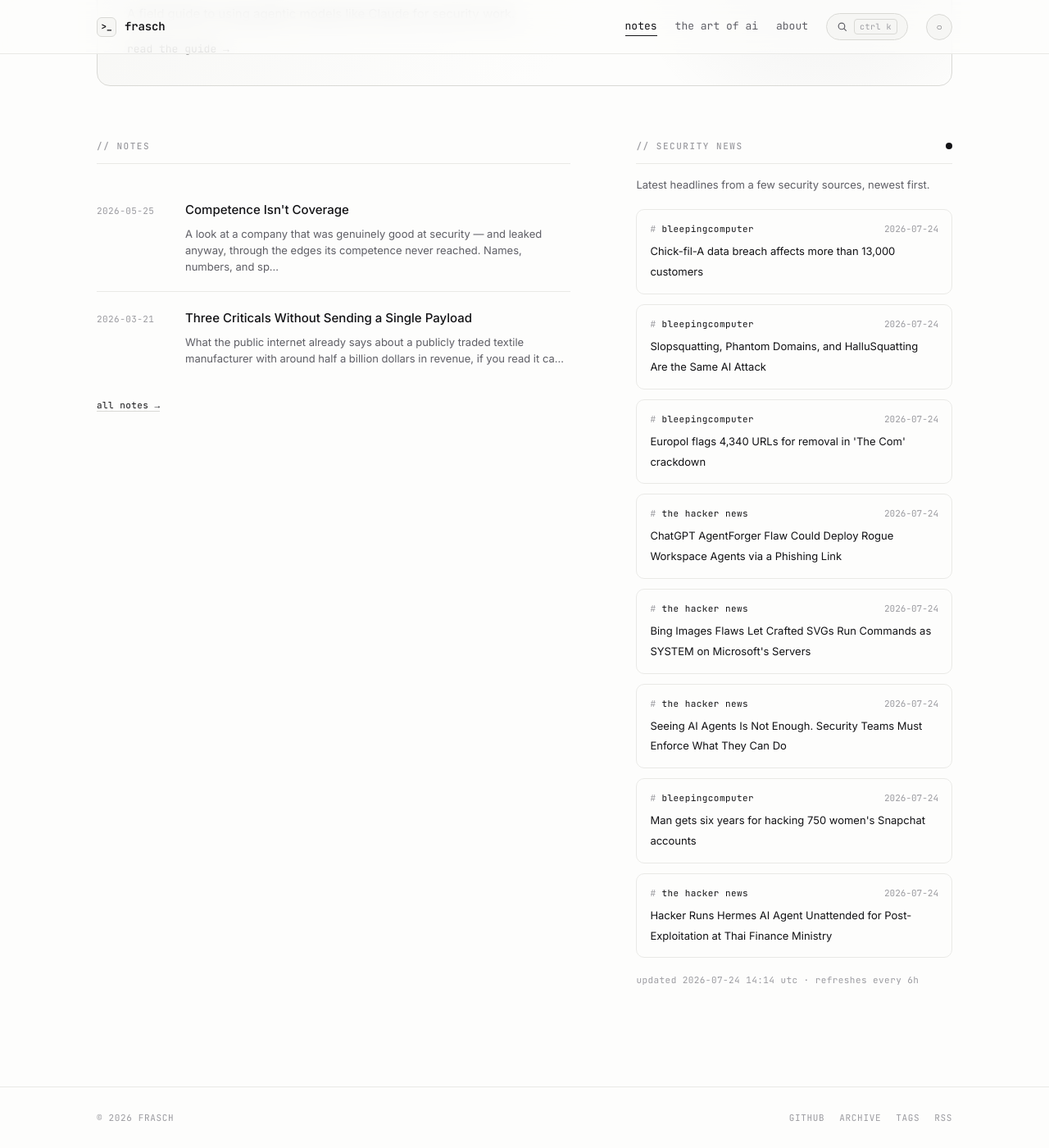
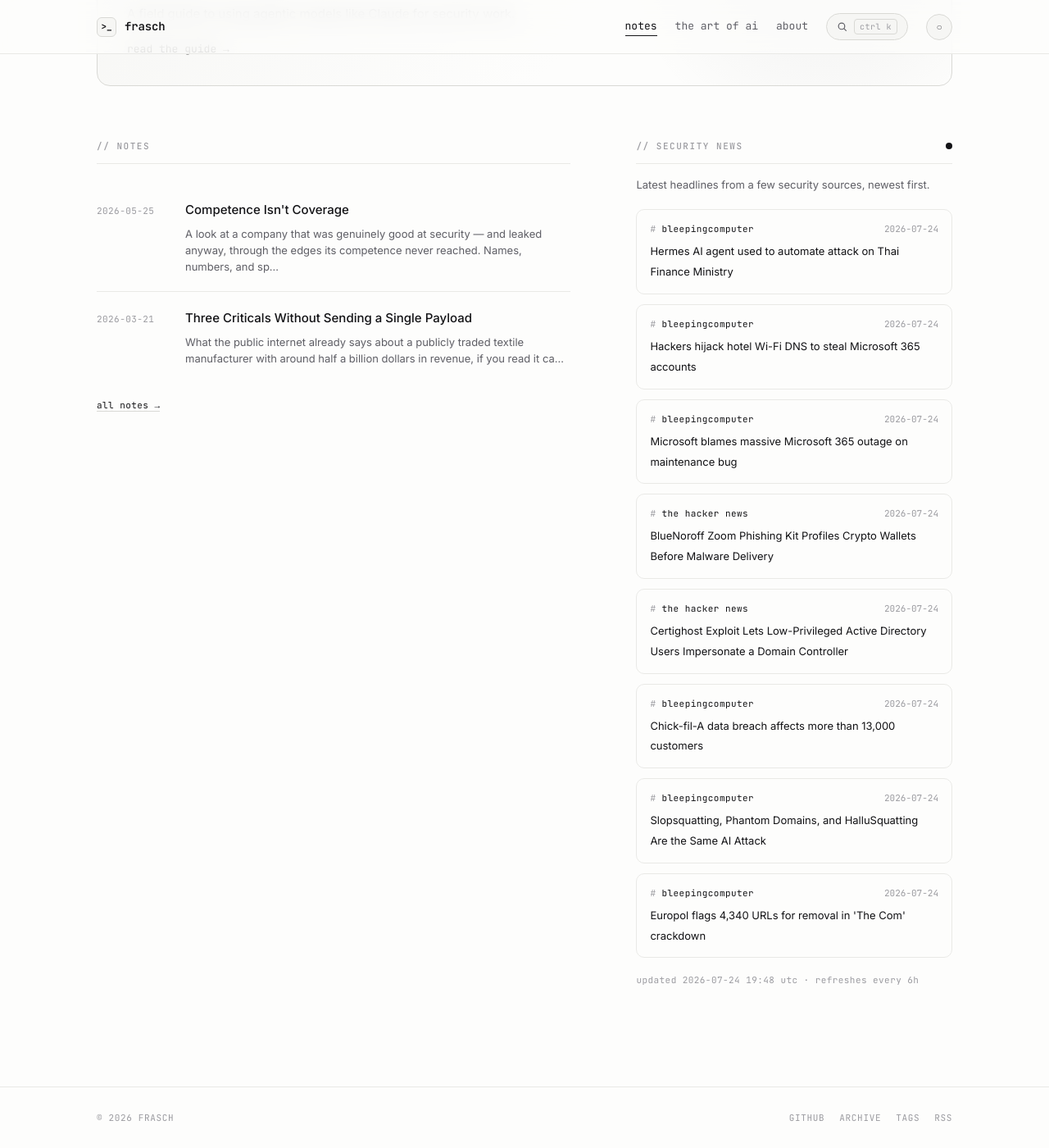
Before and after one commit to whoisfrasch/frasch, a Jekyll site: the page built from index.html, in a window 1280 px wide and 1400 px high, scrolled down 615 px. Shown: the whole window at 82% size. Built offline with Jekyll 4.4.1, drawn with Linux system fonts in a browser that asks for light colours.

Commit message:
Refresh security news feed

```diff
--- a/_data/news.json
+++ b/_data/news.json
@@ -1,6 +1,36 @@
 {
-  "updated": "2026-07-24T14:14:55Z",
+  "updated": "2026-07-24T19:48:46Z",
   "items": [
+    {
+      "source": "bleepingcomputer",
+      "title": "Hermes AI agent used to automate attack on Thai Finance Ministry",
+      "link": "https://www.bleepingcomputer.com/news/security/hermes-ai-agent-used-to-automate-attack-on-thai-finance-ministry/",
+      "date": "2026-07-24T19:09:09Z"
+    },
+    {
+      "source": "bleepingcomputer",
+      "title": "Hackers hijack hotel Wi-Fi DNS to steal Microsoft 365 accounts",
+      "link": "https://www.bleepingcomputer.com/news/security/hackers-hijack-hotel-wi-fi-dns-to-steal-microsoft-365-accounts/",
+      "date": "2026-07-24T17:50:37Z"
+    },
+    {
+      "source": "bleepingcomputer",
+      "title": "Microsoft blames massive Microsoft 365 outage on maintenance bug",
+      "link": "https://www.bleepingcomputer.com/news/microsoft/microsoft-blames-massive-microsoft-365-outage-on-maintenance-bug/",
+      "date": "2026-07-24T15:41:44Z"
+    },
+    {
+      "source": "the hacker news",
+      "title": "BlueNoroff Zoom Phishing Kit Profiles Crypto Wallets Before Malware Delivery",
+      "link": "https://thehackernews.com/2026/07/bluenoroff-zoom-phishing-kit-profiles.html",
+      "date": "2026-07-24T15:12:35Z"
+    },
+    {
+      "source": "the hacker news",
+      "title": "Certighost Exploit Lets Low-Privileged Active Directory Users Impersonate a Domain Controller",
+      "link": "https://thehackernews.com/2026/07/certighost-exploit-lets-low-privileged.html",
+      "date": "2026-07-24T14:15:21Z"
+    },
     {
       "source": "bleepingcomputer",
       "title": "Chick-fil-A data breach affects more than 13,000 customers",
@@ -18,36 +48,6 @@
       "title": "Europol flags 4,340 URLs for removal in 'The Com' crackdown",
       "link": "https://www.bleepingcomputer.com/news/security/europol-flags-4-340-urls-for-removal-in-the-com-crackdown/",
       "date": "2026-07-24T12:56:53Z"
-    },
-    {
-      "source": "the hacker news",
-      "title": "ChatGPT AgentForger Flaw Could Deploy Rogue Workspace Agents via a Phishing Link",
-      "link": "https://thehackernews.com/2026/07/chatgpt-agentforger-flaw-could-deploy.html",
-      "date": "2026-07-24T11:53:55Z"
-    },
-    {
-      "source": "the hacker news",
-      "title": "Bing Images Flaws Let Crafted SVGs Run Commands as SYSTEM on Microsoft's Servers",
-      "link": "https://thehackernews.com/2026/07/bing-images-flaws-let-crafted-svgs-run.html",
-      "date": "2026-07-24T11:45:17Z"
-    },
-    {
-      "source": "the hacker news",
-      "title": "Seeing AI Agents Is Not Enough. Security Teams Must Enforce What They Can Do",
-      "link": "https://thehackernews.com/2026/07/seeing-ai-agents-is-not-enough-security.html",
-      "date": "2026-07-24T11:30:00Z"
-    },
-    {
-      "source": "bleepingcomputer",
-      "title": "Man gets six years for hacking 750 women's Snapchat accounts",
-      "link": "https://www.bleepingcomputer.com/news/security/man-gets-six-years-for-hacking-750-womens-snapchat-accounts/",
-      "date": "2026-07-24T11:17:19Z"
-    },
-    {
-      "source": "the hacker news",
-      "title": "Hacker Runs Hermes AI Agent Unattended for Post-Exploitation at Thai Finance Ministry",
-      "link": "https://thehackernews.com/2026/07/hacker-runs-hermes-ai-agent-unattended.html",
-      "date": "2026-07-24T10:15:29Z"
     }
   ]
 }
```
